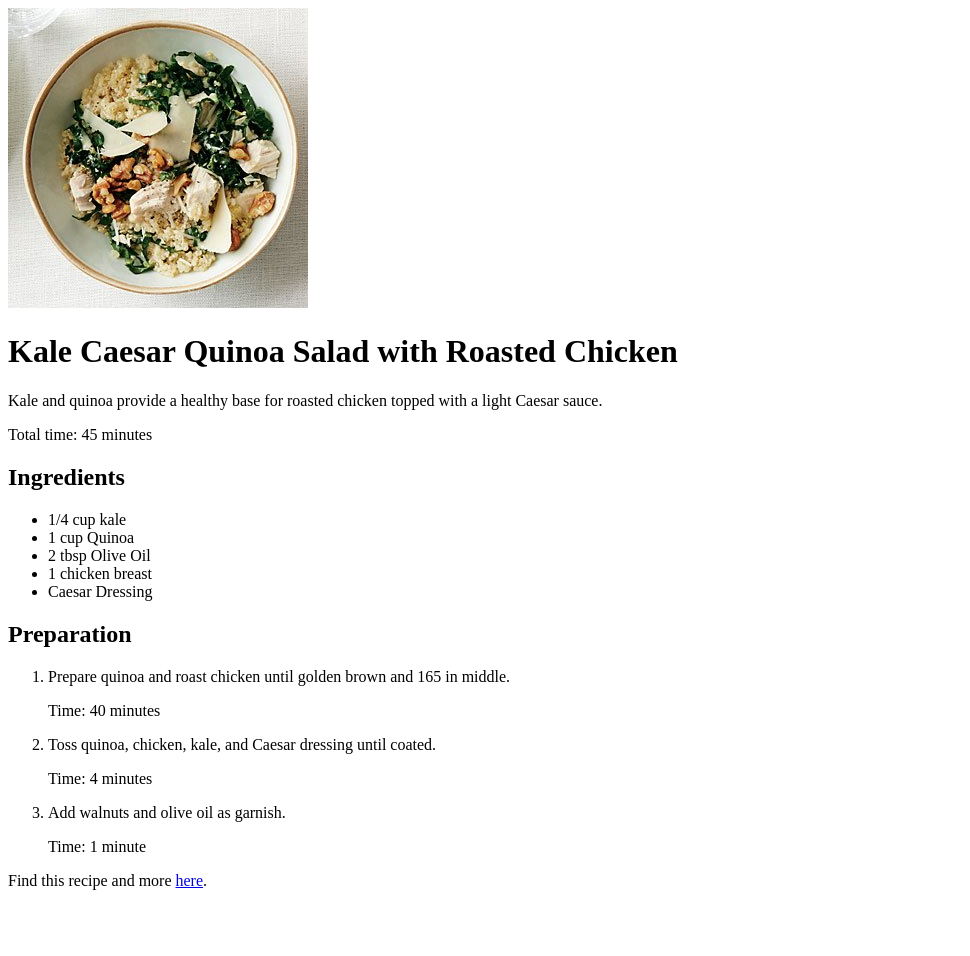
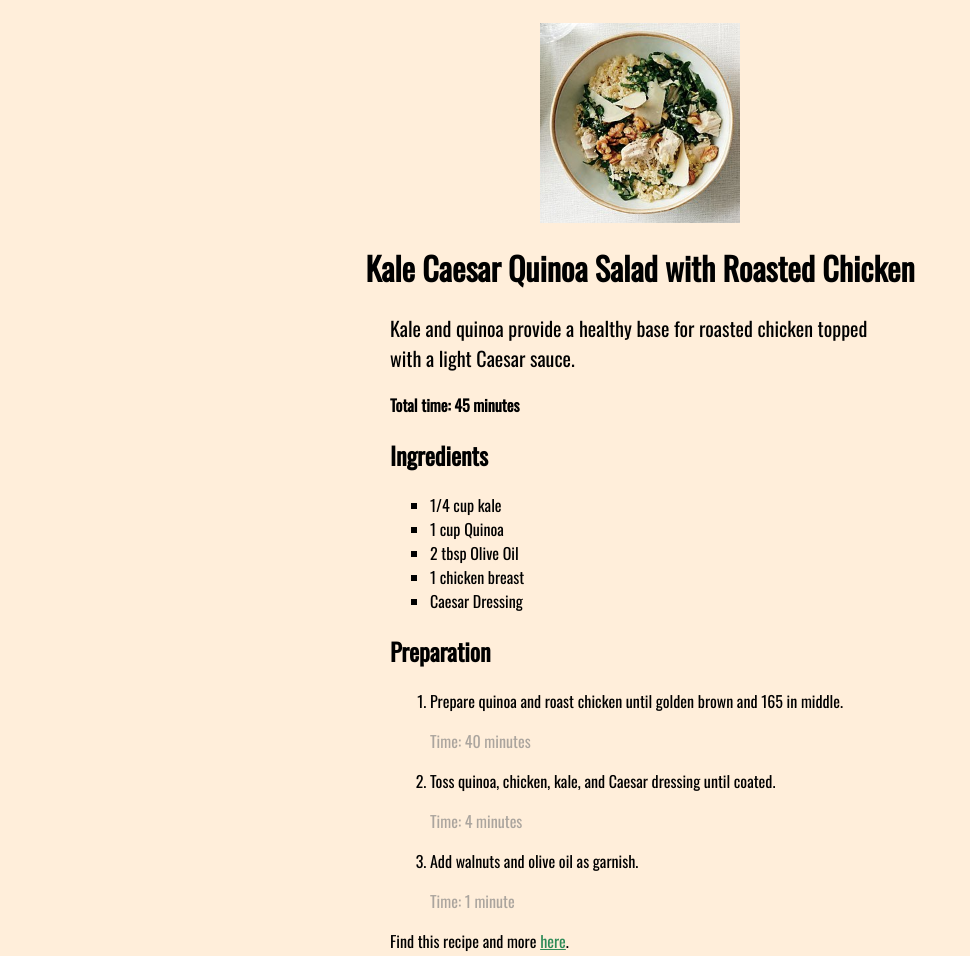
Before and after one commit to simonsGoneCoding/codeCademy-Healthy-Recepies, a plain HTML site: page index.html in a window 1280 px wide. Shown: the whole page, without its empty margins (0-970 px from the left). Before the commit the page ends 906 px from the top, so only its background shows below. Drawn offline with nearby package versions, Linux system fonts and the light colour scheme.

Commit message:
Add Oswald font and styles.

```diff
--- a/index.html
+++ b/index.html
@@ -3,13 +3,17 @@
 
 <head>
   <title>Quinoa and Kale Salad Recipe</title>
+  <link rel="preconnect" href="https://fonts.gstatic.com">
+  <link href="https://fonts.googleapis.com/css2?family=Oswald&display=swap" rel="stylesheet">
   <link href="./styles/style.css" type="text/css" rel="stylesheet">
 </head>
 
 <body>
+  <div class="picture">
+  <img src="./resources/salad.jpg" alt="Kale Caeasar Salad" /></div>
+  <h1>Kale Caesar Quinoa Salad with Roasted Chicken</h1>
 
-  <img src="./resources/salad.jpg" alt="Kale Caeasar Salad" />
-  <h1>Kale Caesar Quinoa Salad with Roasted Chicken</h1>
+  <div class="content">
   <p class="description">Kale and quinoa provide a healthy base for roasted chicken topped with a light Caesar sauce.
   </p>
 
@@ -42,6 +46,7 @@
 
   <p class="citation">Find this recipe and more <a href="http://www.myrecipes.com/recipe/kale-caesar-salad-chicken"
       target="_blank" class="external-link">here</a>.</p>
+      </div>
 
 </body>
 
--- a/styles/style.css
+++ b/styles/style.css
@@ -0,0 +1,42 @@
+body {
+  font-family: "Oswald", sans-serif;
+  background-color: #ffe4c49c;
+}
+
+h1 {
+  text-align: center;
+}
+
+img {
+  display: block;
+  max-width: 200px;
+  height: auto;
+  margin: 0 auto;
+  padding-top: 15px;
+}
+
+.content {
+  display: block;
+  max-width: 500px;
+  margin: 0 auto;
+}
+
+.description {
+  font-size: 20px;
+}
+
+#cook-time {
+  font-weight: bold;
+}
+
+ul li {
+  list-style: square;
+}
+
+p.time {
+  color: #808080a8;
+}
+
+p.citation a {
+  color: seagreen;
+}
```
